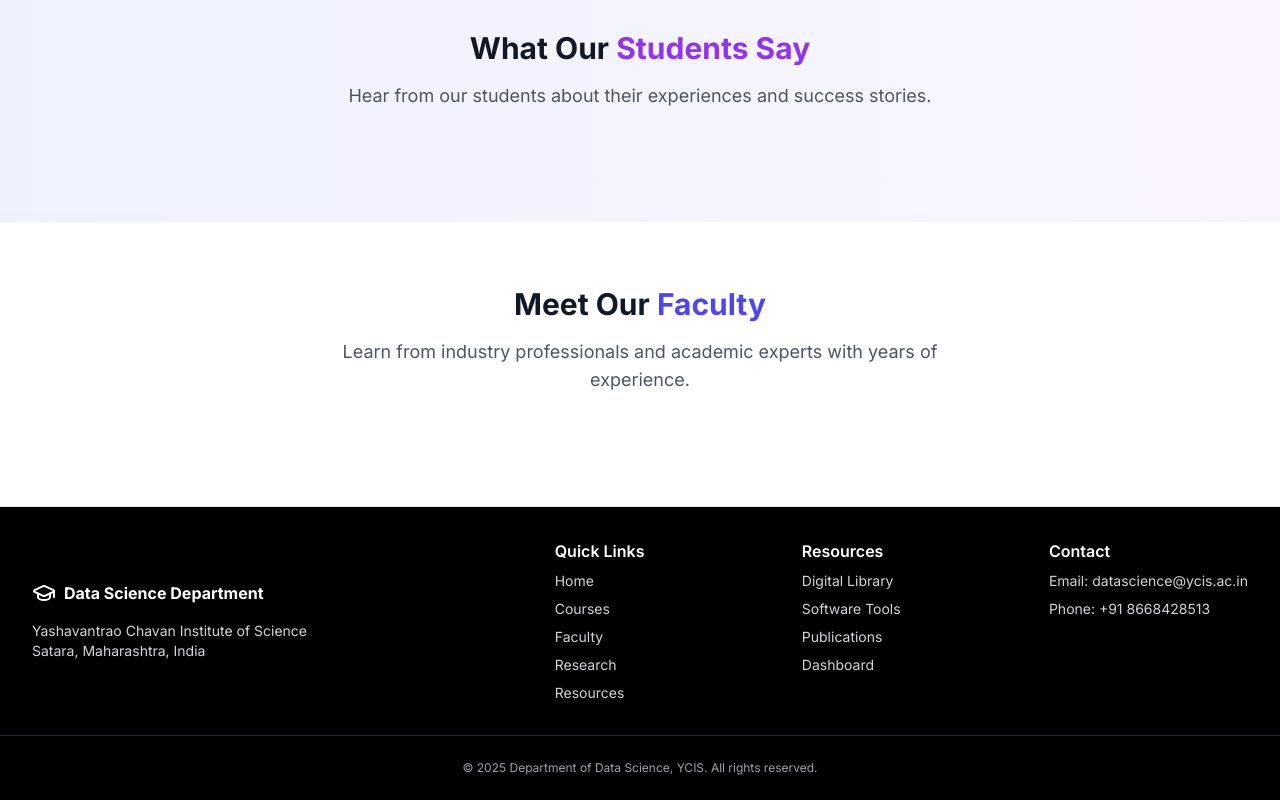
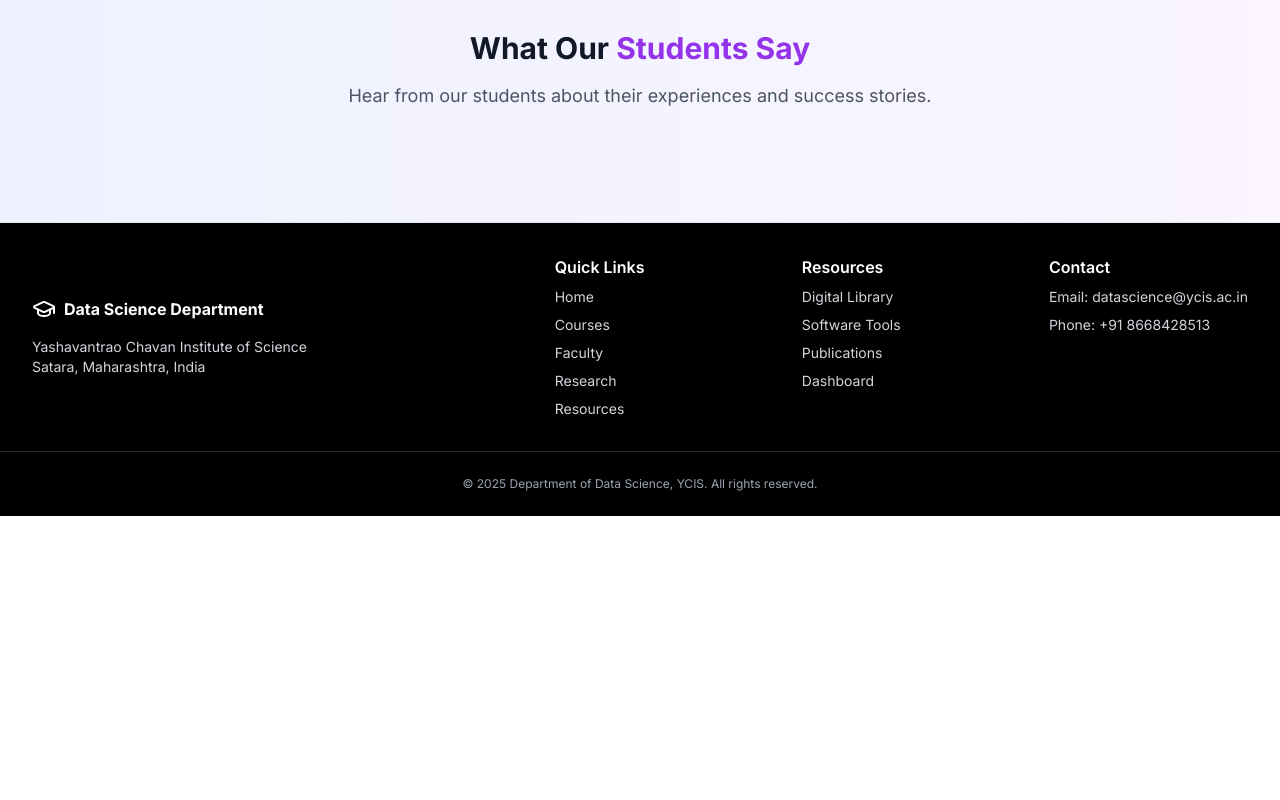
Before and after one commit to Saurabh1128/Data_Science_YCIS, a Next.js app: page / in a window 1280 px wide. Shown: the part 1090-1890 px from the top of the page. After the commit the page ends 1606 px from the top, so only its background shows below. Built offline with nearby package versions, Linux system fonts and the light colour scheme.

Commit message:
Remove Faculty section from homepage

```diff
--- a/app/page.tsx
+++ b/app/page.tsx
@@ -404,22 +404,6 @@ export default function Home() {
           {/* Continue with the rest of your testimonials section */}
         </div>
       </section>
-
-      {/* Faculty section */}
-      <section className="py-16 bg-white dark:bg-gray-900">
-        <div className="container px-4 mx-auto">
-          <div className="text-center mb-12">
-            <h2 className="text-3xl font-bold text-gray-900 dark:text-white mb-4">
-              Meet Our <span className="text-indigo-600 dark:text-indigo-400">Faculty</span>
-            </h2>
-            <p className="text-lg text-gray-600 dark:text-gray-300 max-w-2xl mx-auto">
-              Learn from industry professionals and academic experts with years of experience.
-            </p>
-          </div>
-
-          {/* Continue with the rest of your faculty section */}
-        </div>
-      </section>
     </div>
   )
 }
```
